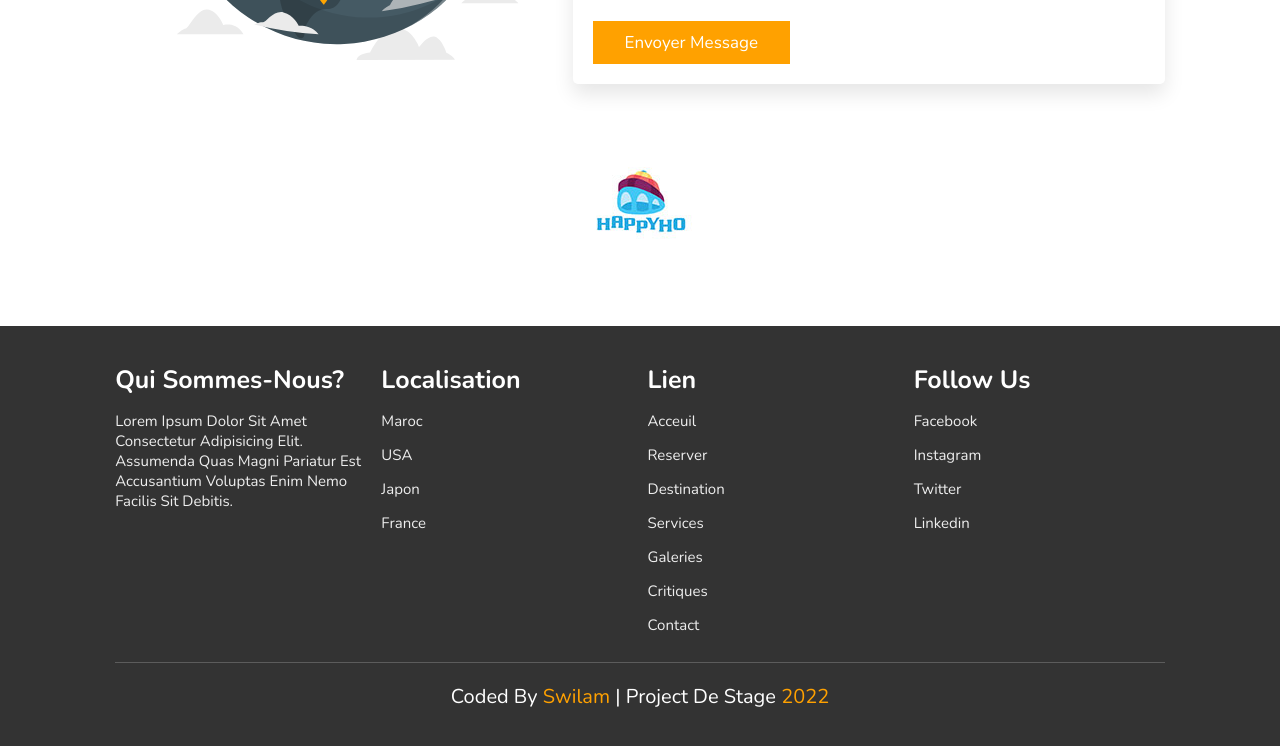
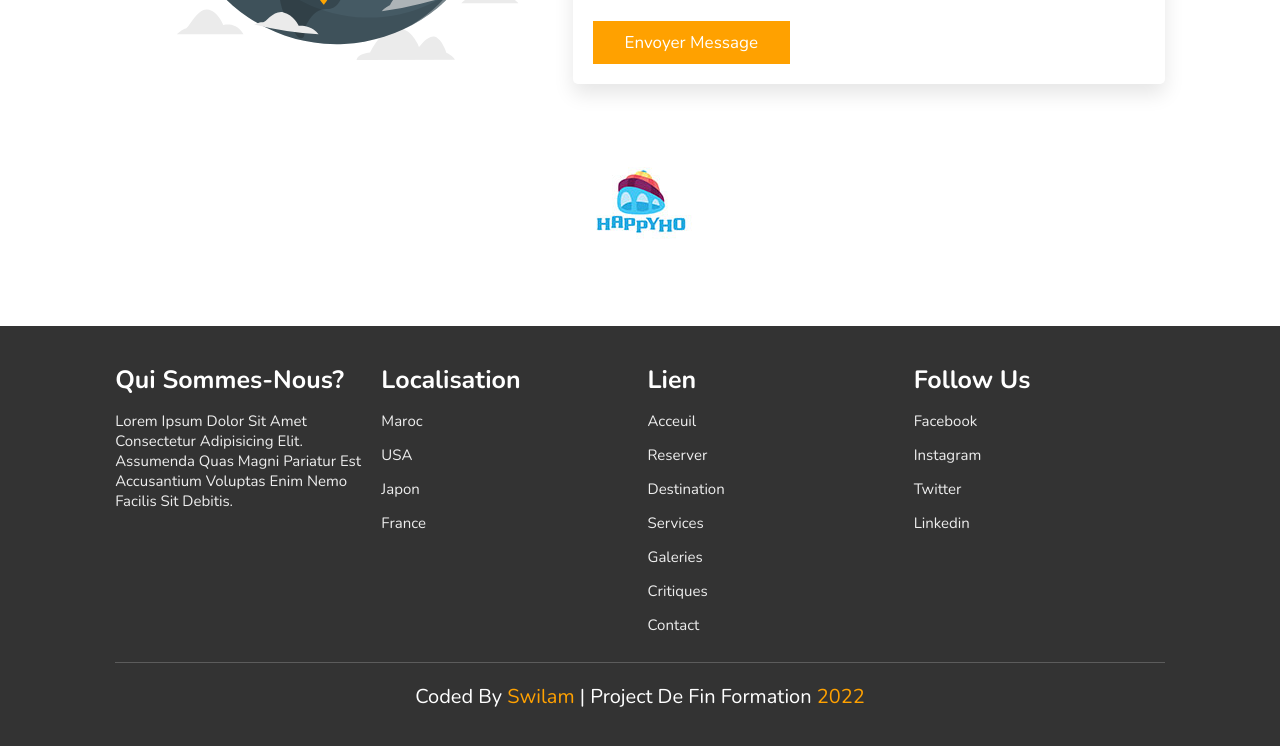
Before and after one commit to Sayarh-Salem/SW-TRAVEL, a plain HTML site: page index.html in a window 1280 px wide. Shown: the part 5077-5823 px from the top of the page. Drawn offline with nearby package versions, Linux system fonts and the light colour scheme; a script that the page names is missing.

Commit message:
Update index.html

```diff
--- a/index.html
+++ b/index.html
@@ -679,7 +679,7 @@
       </div>
 
       <h1 class="credit">
-        Coded by <span> Swilam</span> | Project de stage <span>2022</span>
+        Coded by <span> Swilam</span> | Project de Fin Formation <span>2022</span>
       </h1>
     </section>
     <!-- SWIPER LINK -->
```
